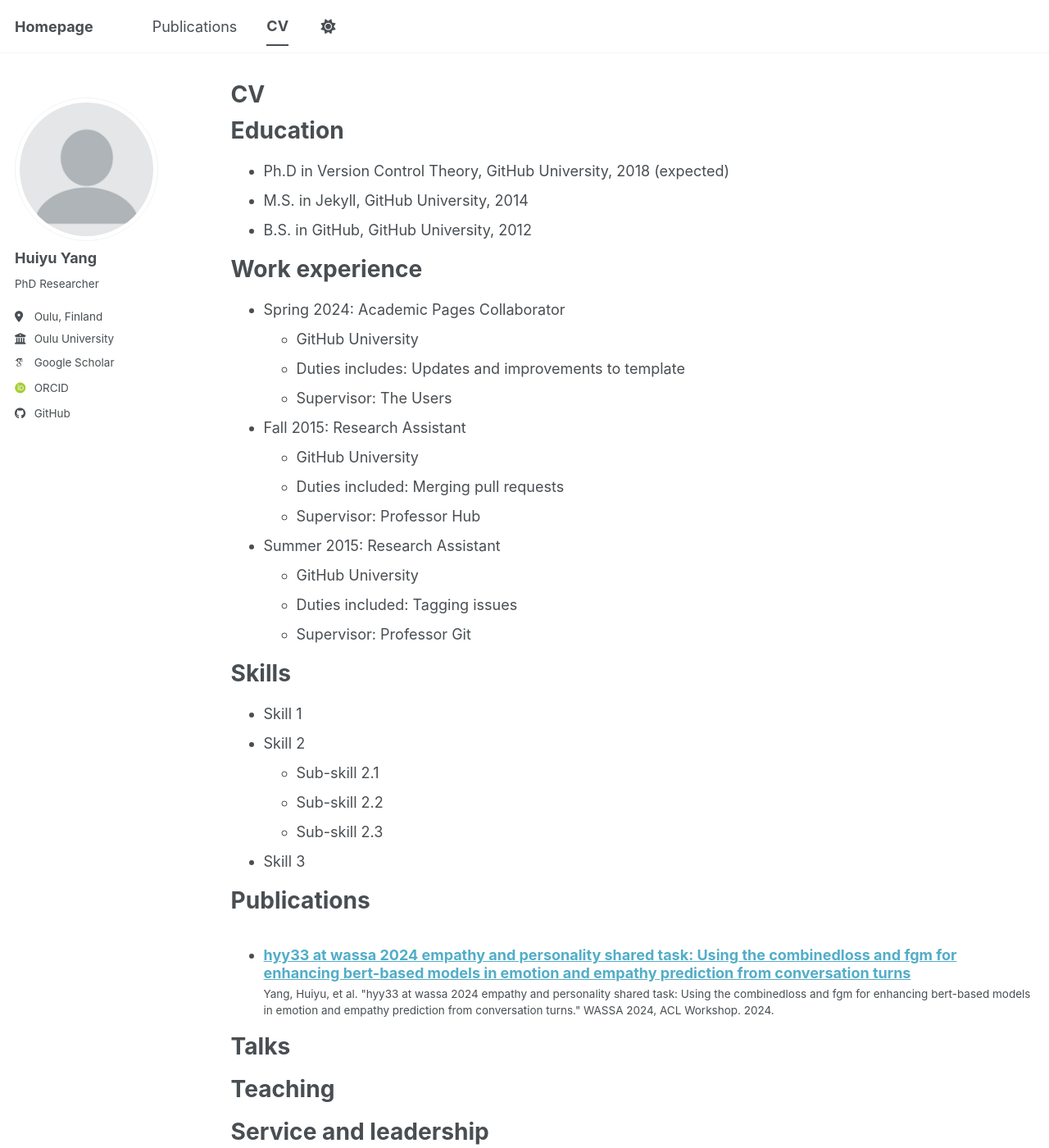
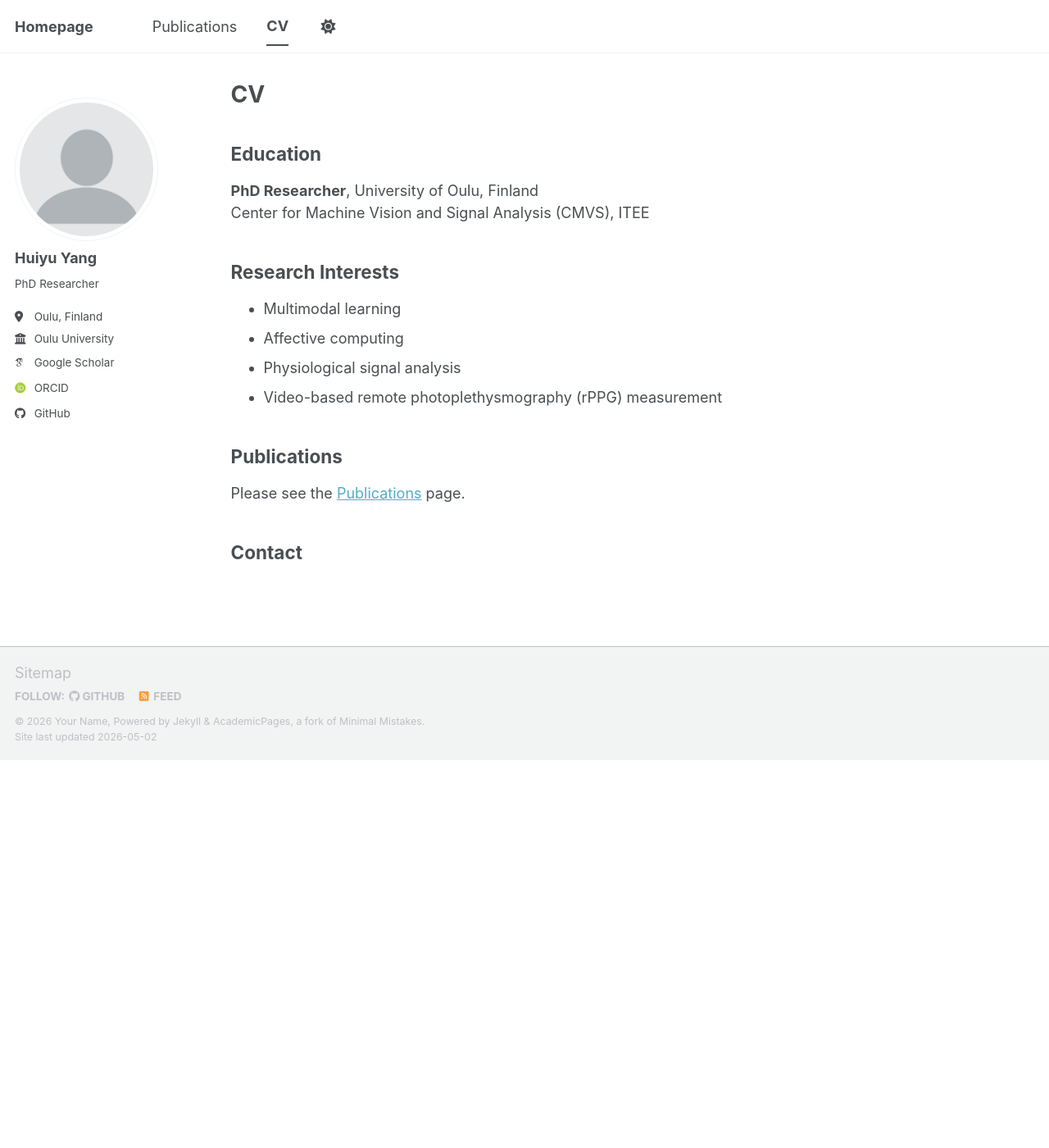
Before and after one commit to huiyu-yang/huiyu-yang.github.io, a Jekyll site: the page built from _pages/cv.md, in a window 1280 px wide and 1400 px high. Shown: the whole window at 82% size. Built offline with Jekyll 4.4.1, drawn with Linux system fonts in a browser that asks for light colours; some web fonts are replaced; a script bundle is joined from its source files by our own code; library files that are not in the unit come from our copies; some of the changed text lies outside the part shown.

Commit message:
Update cv.md

```diff
--- a/_pages/cv.md
+++ b/_pages/cv.md
@@ -3,62 +3,23 @@ layout: archive
 title: "CV"
 permalink: /cv/
 author_profile: true
-redirect_from:
-  - /resume
 ---
 
-{% include base_path %}
+## Education
 
-Education
-======
-* Ph.D in Version Control Theory, GitHub University, 2018 (expected)
-* M.S. in Jekyll, GitHub University, 2014
-* B.S. in GitHub, GitHub University, 2012
+**PhD Researcher**, University of Oulu, Finland
+Center for Machine Vision and Signal Analysis (CMVS), ITEE
 
-Work experience
-======
-* Spring 2024: Academic Pages Collaborator
-  * GitHub University
-  * Duties includes: Updates and improvements to template
-  * Supervisor: The Users
+## Research Interests
 
-* Fall 2015: Research Assistant
-  * GitHub University
-  * Duties included: Merging pull requests
-  * Supervisor: Professor Hub
+- Multimodal learning
+- Affective computing
+- Physiological signal analysis
+- Video-based remote photoplethysmography (rPPG) measurement
 
-* Summer 2015: Research Assistant
-  * GitHub University
-  * Duties included: Tagging issues
-  * Supervisor: Professor Git
+## Publications
 
-Skills
-======
-* Skill 1
-* Skill 2
-  * Sub-skill 2.1
-  * Sub-skill 2.2
-  * Sub-skill 2.3
-* Skill 3
+Please see the [Publications](/publications/) page.
 
-Publications
-======
-  <ul>{% for post in site.publications reversed %}
-    {% include archive-single-cv.html %}
-  {% endfor %}</ul>
-
-Talks
-======
-  <ul>{% for post in site.talks reversed %}
-    {% include archive-single-talk-cv.html  %}
-  {% endfor %}</ul>
-
-Teaching
-======
-  <ul>{% for post in site.teaching reversed %}
-    {% include archive-single-cv.html %}
-  {% endfor %}</ul>
-
-Service and leadership
-======
-* Currently signed in to 43 different slack teams
+## Contact
+<!-- huiyu.yang@oulu.fi -->
```
